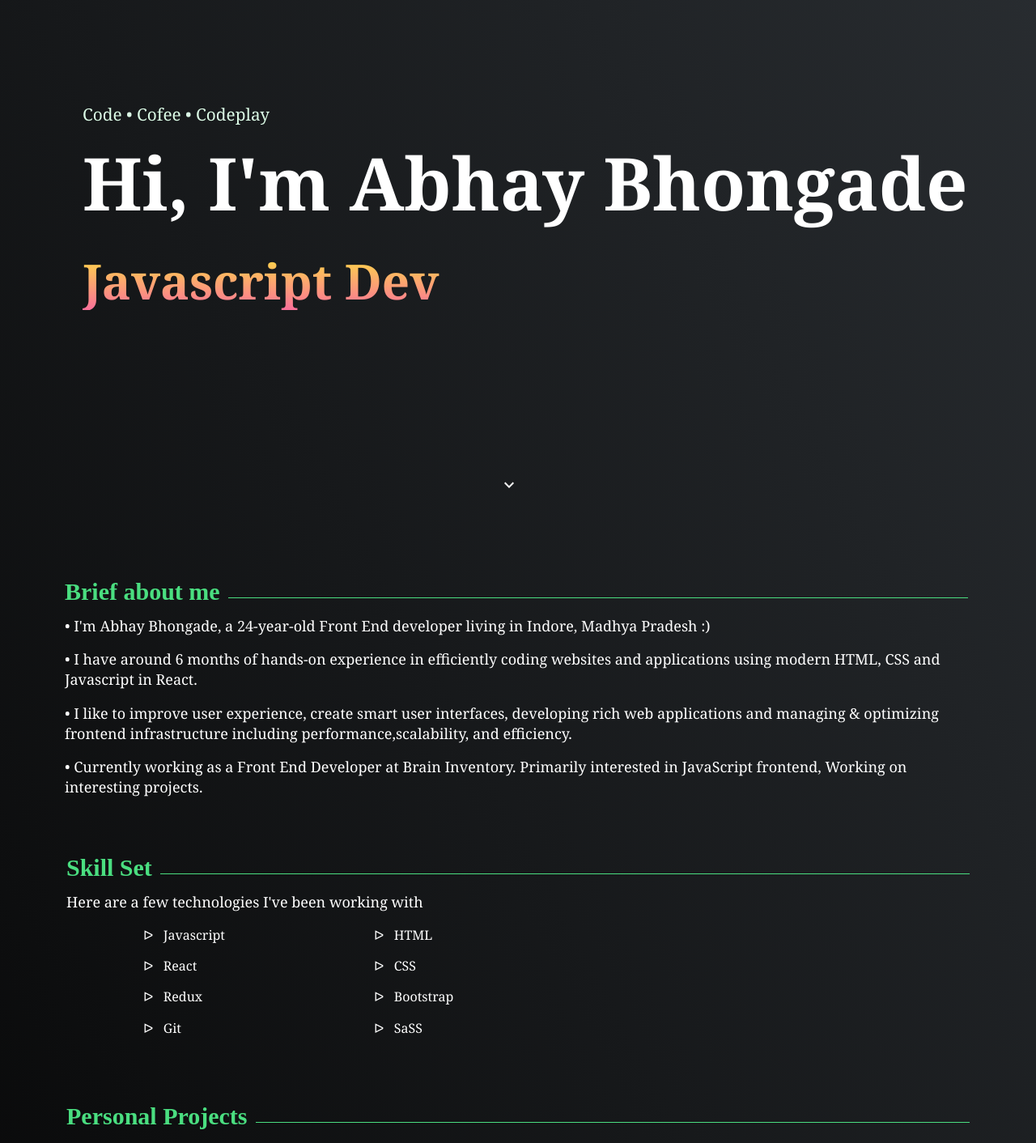
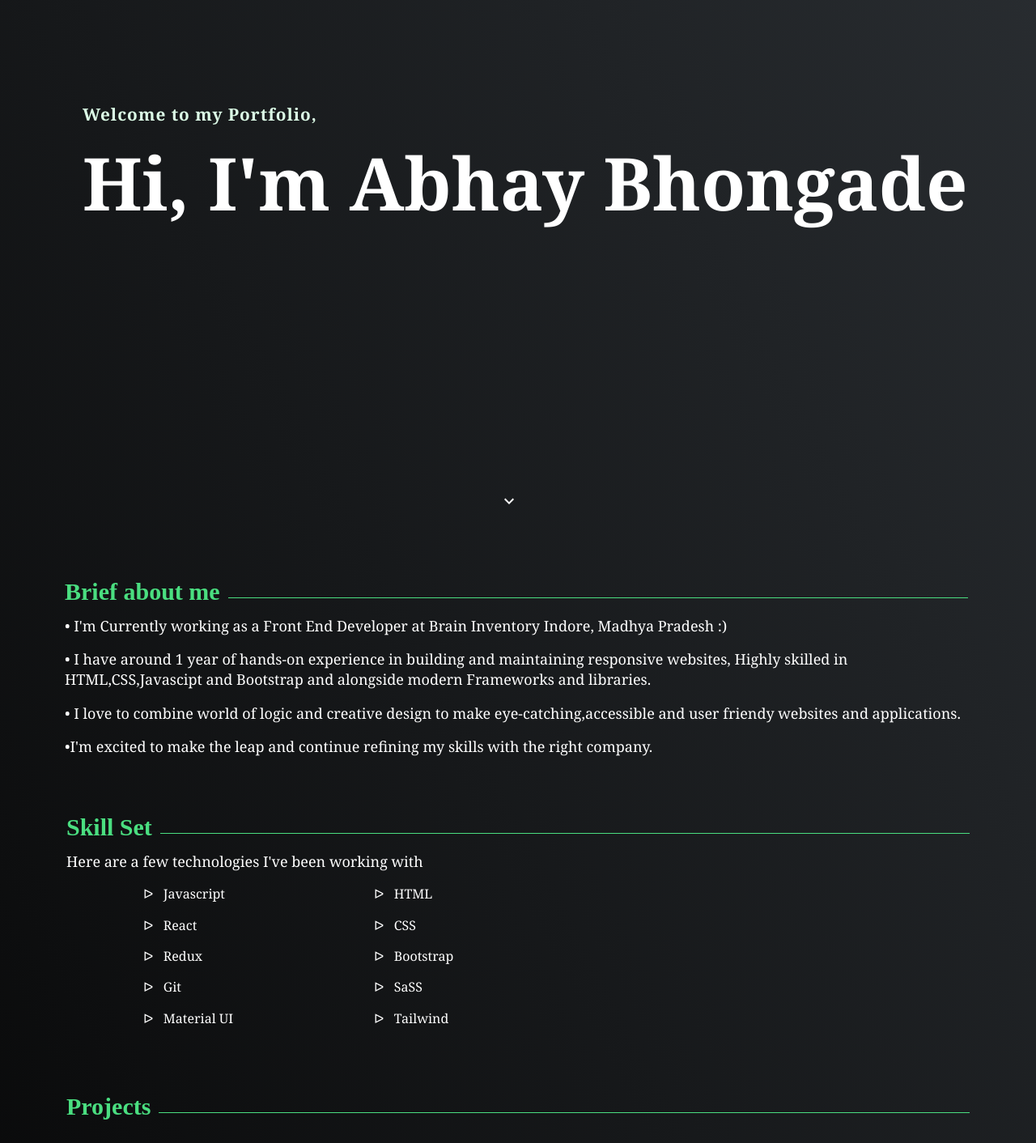
Before and after one commit to Abhay-Bhongade/myapp-new-one, a React (Create React App) app: page / in a window 1280 px wide. Shown: the part 140-1552 px from the top of the page at 81% size. Built offline with nearby package versions, Linux system fonts and the light colour scheme; a web font is replaced by a local one.

Commit message:
updated about and skill section

```diff
--- a/src/Component/About/About.js
+++ b/src/Component/About/About.js
@@ -7,10 +7,10 @@ const About = () => {
         <div className="row">
           <div className="col-sm-12">
             <h1 id='primary-head'>Brief about me</h1>
-            <p className='commonp'> &#8226; I'm Abhay Bhongade, a 24-year-old Front End developer living in Indore, Madhya Pradesh  :)</p>
-            <p className='commonp'> &#8226; I have around 6 months of hands-on experience in efficiently coding websites and applications using modern HTML, CSS and Javascript in React.</p>
-            <p className='commonp'>&#8226; I like to improve user experience, create smart user interfaces, developing rich web applications and managing & optimizing frontend infrastructure including performance,scalability, and efficiency.</p>
-            <p className='commonp'>&#8226; Currently working as a Front End Developer at Brain Inventory. Primarily interested in JavaScript frontend, Working on interesting projects.</p>
+            <p className='commonp'> &#8226; I'm Currently working as a Front End Developer at Brain Inventory Indore, Madhya Pradesh  :)</p>
+            <p className='commonp'> &#8226; I have around 1 year of hands-on experience in building and maintaining responsive websites, Highly skilled in HTML,CSS,Javascipt and Bootstrap and alongside modern Frameworks and libraries.</p>
+            <p className='commonp'>&#8226; I love to combine world of logic and creative design to make eye-catching,accessible and user friendy websites and applications.</p>
+            <p className='commonp'>&#8226;I'm excited to make the leap and continue refining my skills with the right company.</p>
           </div>
         </div>
 
--- a/src/Component/Home/Home.js
+++ b/src/Component/Home/Home.js
@@ -9,7 +9,8 @@ const Home = () => {
    <div className="container" id='Home'>
        <div className="row">
            <div className="col-sm-12">
-               <span id='firstone'>Code &#8226; Cofee  &#8226; Codeplay</span>
+               {/* <span id='firstone'>Code &#8226; Cofee  &#8226; Codeplay</span> */}
+               <span id='firstone'>Welcome to my Portfolio,</span>
                <h1 className='firstheading'>Hi, I'm Abhay Bhongade</h1> <br/>
                <h3 className='text-gradient'> <Typewriter
                         loop
@@ -18,7 +19,7 @@ const Home = () => {
                         typeSpeed={50}
                         delaySpeed={400}
                         deleteSpeed={110}
-                        words={["Frontend Dev","Web Designer","Javascript Dev"]}
+                        words={["Frontend Developer","Web Designer","Javascript Developer"]}
                />  </h3>
                <div className='arrow'> <KeyboardArrowDownIcon /> </div>
            </div>
--- a/src/Component/Projects/Projects.js
+++ b/src/Component/Projects/Projects.js
@@ -36,7 +36,7 @@ const Projects = () => {
 <div className="container py-md-5  py-sm-2 ">
   <div className="row">
     <div className="col-sm-12">
-      <h1 id='primary-head' className='pb-md-3'>Personal Projects</h1>
+      <h1 id='primary-head' className='pb-md-3'>Projects</h1>
     </div>
 
 
--- a/src/Component/Skills/Skills.js
+++ b/src/Component/Skills/Skills.js
@@ -15,12 +15,14 @@ const Skills = () => {
                             <p className='commonp2'>&#5125; &nbsp; React</p>
                             <p className='commonp2'>&#5125; &nbsp; Redux</p>
                             <p className='commonp2'>&#5125; &nbsp; Git</p>
+                            <p className='commonp2'>&#5125; &nbsp; Material UI</p>
                         </div>
                         <div className="col-lg-3 col-sm-4">
                             <p className='commonp2'>&#5125; &nbsp; HTML</p>
                             <p className='commonp2'>&#5125; &nbsp; CSS</p>
                             <p className='commonp2'>&#5125; &nbsp; Bootstrap</p>
                             <p className='commonp2'>&#5125; &nbsp; SaSS</p>
+                            <p className='commonp2'>&#5125; &nbsp; Tailwind</p>
                         </div>
                     </div>
 
--- a/src/index.css
+++ b/src/index.css
@@ -74,8 +74,9 @@ body {
     font-size:20.8px;
     line-height: 1.5rem ;
     padding-bottom: 48px;
-    font-weight: 450;
+    font-weight: 700;
     color: #dcfce7;
+    letter-spacing: 1px;
 }
 .text-gradient {
 
@@ -93,7 +94,7 @@ body {
       -webkit-animation: bounce 2s infinite;
       animation: bounce 2s infinite;
       position: absolute;
-      bottom: 40px;
+      bottom: 20px;
       left: 48%;
   }
 
```
